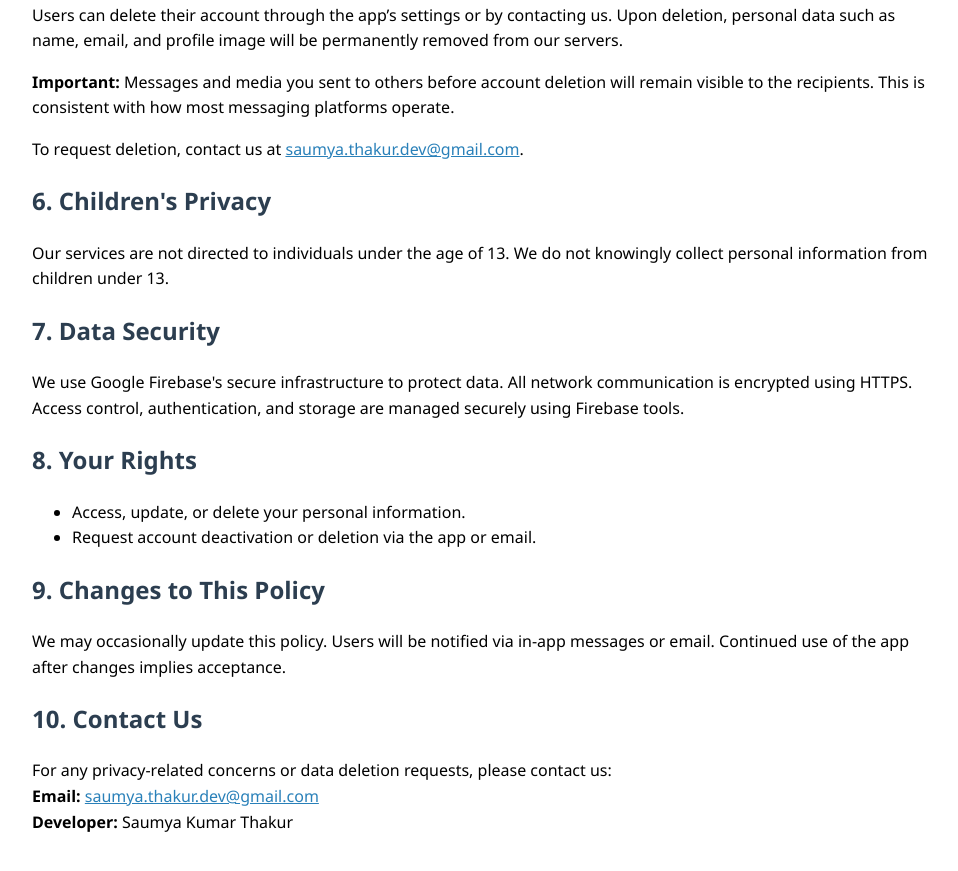
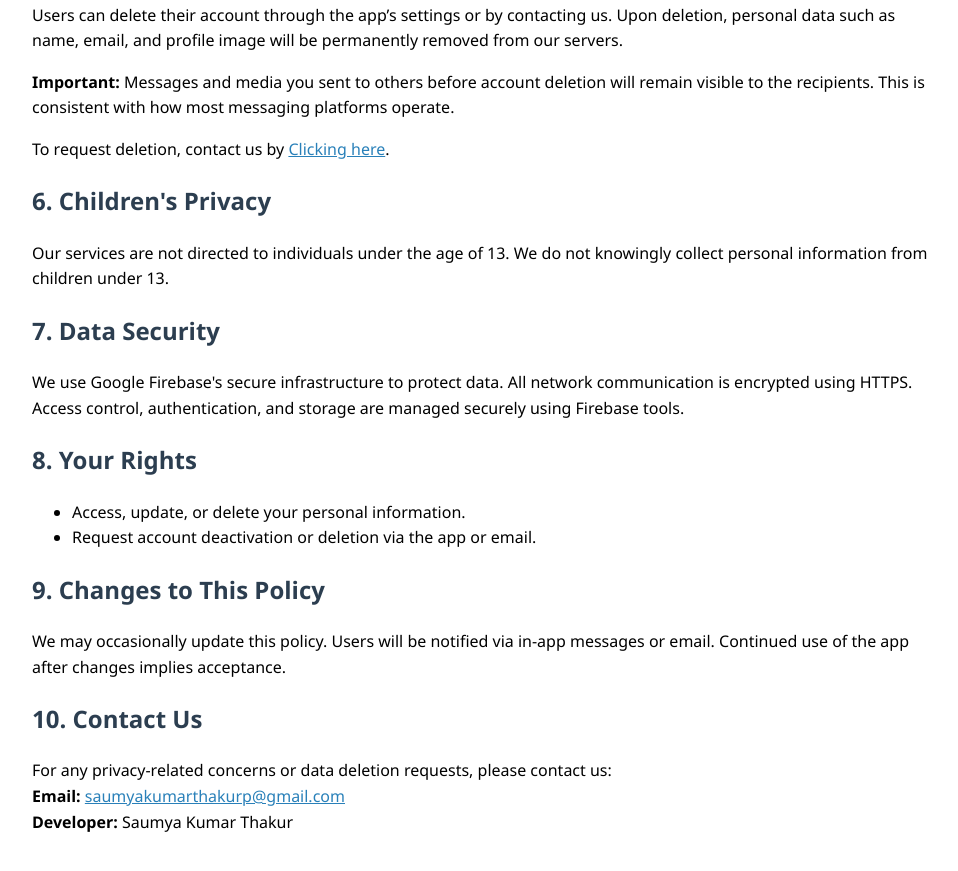
Before and after one commit to SKThakur0401/EcommChat_PrivacyPolicy, a plain HTML site: page index.html in a window 1280 px wide. Shown: the part 972-1843 px from the top of the page, without its empty margins (158-1116 px from the left). Drawn offline with Linux system fonts and the light colour scheme.

Commit message:
email id correction

```diff
--- a/index.html
+++ b/index.html
@@ -72,7 +72,7 @@
       <strong>Important:</strong> Messages and media you sent to others before account deletion will remain visible to the recipients. This is consistent with how most messaging platforms operate.
     </p>
     <p>
-      To request deletion, contact us at <a href="mailto:saumya.thakur.dev@gmail.com">saumya.thakur.dev@gmail.com</a>.
+      To request deletion, contact us by <a href="mailto:saumyakumarthakurp@gmail.com">Clicking here</a>.
     </p>
 
     <h2>6. Children's Privacy</h2>
@@ -99,7 +99,7 @@
     <h2>10. Contact Us</h2>
     <p>
       For any privacy-related concerns or data deletion requests, please contact us:<br/>
-      <strong>Email:</strong> <a href="mailto:saumya.thakur.dev@gmail.com">saumya.thakur.dev@gmail.com</a><br/>
+      <strong>Email:</strong> <a href="mailto:saumyakumarthakurp@gmail.com">saumyakumarthakurp@gmail.com</a><br/>
       <strong>Developer:</strong> Saumya Kumar Thakur
     </p>
   </div>
```
